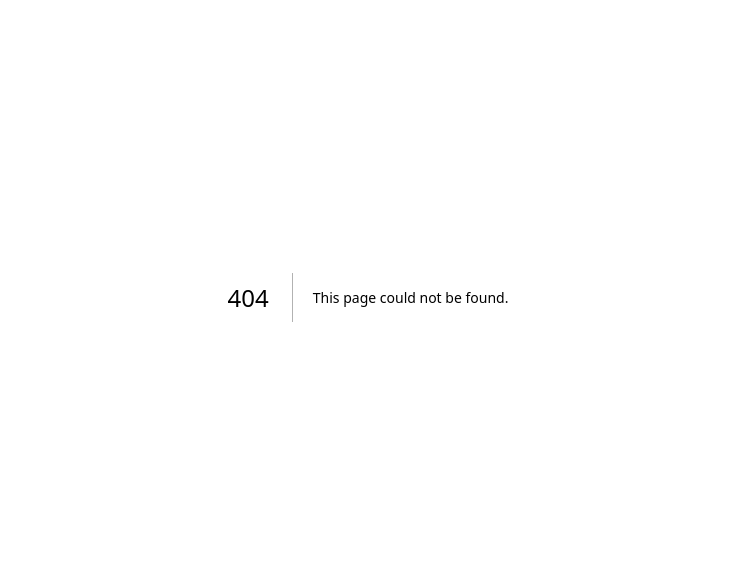
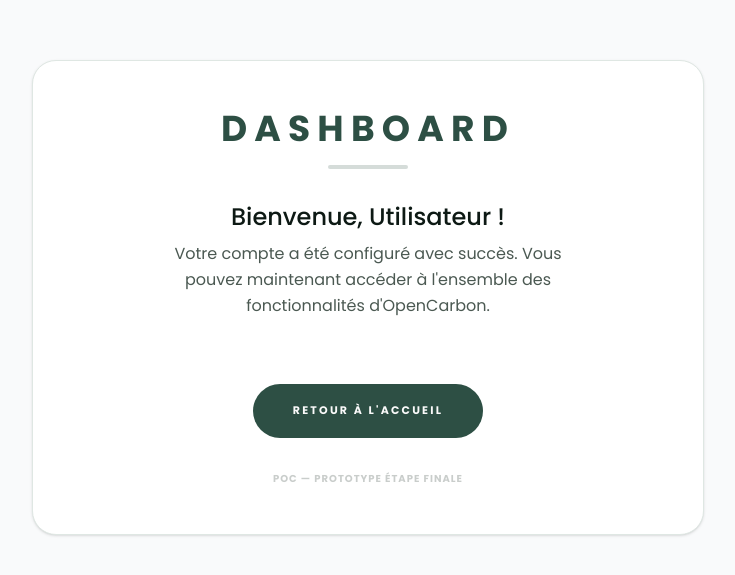
Before and after one commit to OpenCarbon-EIP/OpenCarbonPrototype, a Next.js app in the folder apps/web/: page /dashboard in a window 1280 px wide. Before the commit this address had no page. Shown: the part 103-678 px from the top of the page, without its empty margins (272-1007 px from the left). Built offline with nearby package versions, Linux system fonts and the light colour scheme.

Commit message:
feat(web): add dashboard and update layout fonts
- Implement dashboard page with welcome message using registration store data
- Reset registration store state on dashboard mount
- Move font variables to html tag and apply font-sans to body for global styling

```diff
--- /dev/null
+++ b/apps/web/src/app/dashboard/page.tsx
@@ -0,0 +1,68 @@
+"use client"
+
+import { useEffect, useState } from "react"
+import { useRegisterStore } from "@/features/auth/stores/use-register-store"
+import { Button } from "@/components/ui/button"
+import { useRouter } from "next/navigation"
+
+export default function DashboardPage() {
+  const router = useRouter()
+  const [firstName, setFirstName] = useState<string>("")
+  const isHydrated = useRegisterStore((state) => state.isHydrated)
+
+  useEffect(() => {
+    if (isHydrated) {
+      const storedFirstName = useRegisterStore.getState().values.firstName
+      if (storedFirstName) {
+        setFirstName(storedFirstName)
+      }
+
+      useRegisterStore.getState().reset()
+    }
+  }, [isHydrated])
+
+  if (!isHydrated) {
+    return (
+      <div className="min-h-screen bg-background flex items-center justify-center">
+        <p className="text-muted-foreground animate-pulse font-medium uppercase tracking-[0.2em] text-[11px]">
+          Chargement...
+        </p>
+      </div>
+    )
+  }
+
+  return (
+    <div className="min-h-screen bg-background flex flex-col items-center justify-center p-4">
+      <div className="max-w-2xl w-full bg-card rounded-[24px] border-[1.5px] border-border px-10 py-12 text-center space-y-8 shadow-sm">
+        <div className="space-y-4">
+          <h1 className="text-primary text-4xl font-bold uppercase tracking-[0.2em]">
+            Dashboard
+          </h1>
+          <div className="h-1 w-20 bg-primary/20 mx-auto rounded-full" />
+        </div>
+
+        <div className="space-y-2">
+          <p className="text-2xl font-medium text-foreground">
+            Bienvenue, {firstName || "Utilisateur"} !
+          </p>
+          <p className="text-muted-foreground max-w-md mx-auto leading-relaxed">
+            Votre compte a été configuré avec succès. Vous pouvez maintenant accéder à l'ensemble des fonctionnalités d'OpenCarbon.
+          </p>
+        </div>
+
+        <div className="pt-8 flex flex-col items-center gap-4">
+          <Button
+            className="h-14 px-10 rounded-full bg-primary text-primary-foreground shadow-none hover:bg-primary/90 text-[11px] font-bold uppercase tracking-[0.2em] transition-all active:scale-95"
+            onClick={() => router.push("/")}
+          >
+            Retour à l'accueil
+          </Button>
+
+          <p className="text-[10px] text-muted-foreground/30 font-bold uppercase tracking-widest mt-4">
+            POC — Prototype Étape Finale
+          </p>
+        </div>
+      </div>
+    </div>
+  )
+}
--- a/apps/web/src/app/layout.tsx
+++ b/apps/web/src/app/layout.tsx
@@ -24,9 +24,9 @@ export default function RootLayout({
   children: React.ReactNode;
 }>) {
   return (
-    <html lang="fr">
+    <html lang="fr" className={`${poppins.variable} ${jetbrainsMono.variable}`}>
       <body
-        className={`${poppins.variable} ${jetbrainsMono.variable} antialiased`}
+        className="antialiased font-sans"
       >
         {children}
       </body>
```
